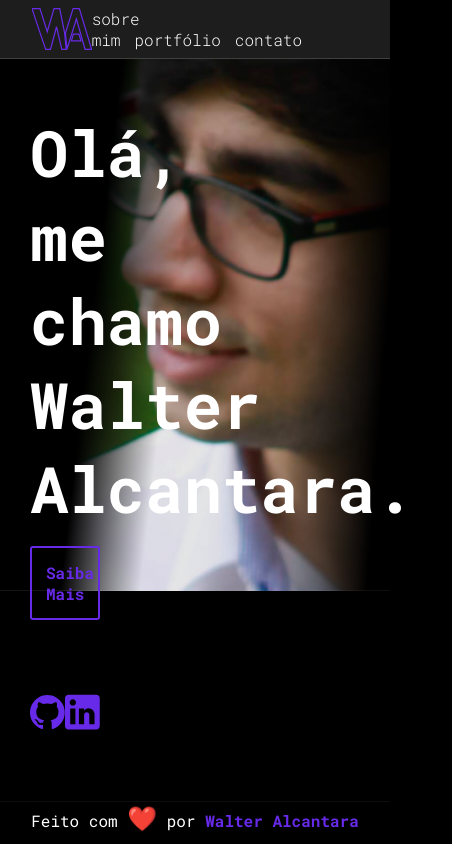
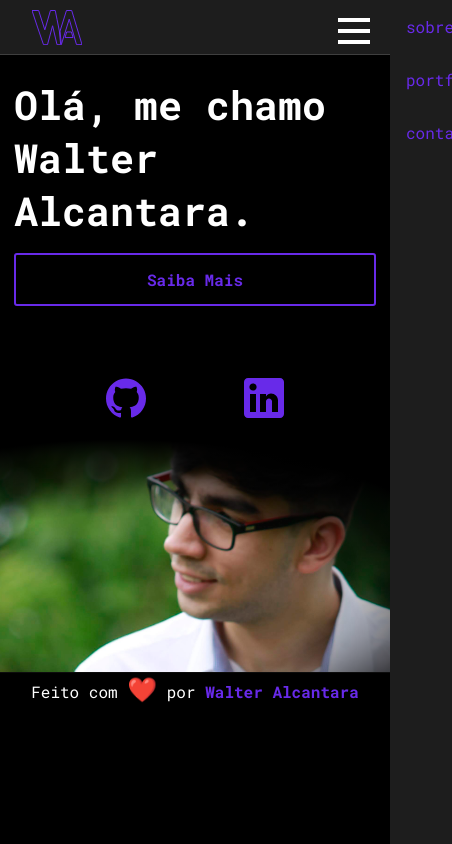
Before and after one commit to wmalcantara/wa-portfolio, a React (Create React App) app: page / in a window 390 px wide. Shown: the whole page, 452 px wide, since content can reach past the window. Built offline with nearby package versions, Linux system fonts and the light colour scheme.

Commit message:
Added mobile menu and responsive home page

```diff
--- a/src/App.js
+++ b/src/App.js
@@ -1,6 +1,6 @@
 import './global.css';
 
-import MenuBar from './components/MenuBar.js';
+import MenuBar from './components/Nav/MenuBar.js';
 import Footer from './components/Footer.js';
 
 import { BrowserRouter as Router, Routes, Route } from 'react-router-dom';
--- a/src/components/Footer.js
+++ b/src/components/Footer.js
@@ -2,14 +2,14 @@ import React from 'react';
 import styled from 'styled-components';
 
 const Footer = () => {
-  const FooterBar = styled.footer`
+  const Footer = styled.footer`
     background: var(--dark);
     color: var(--white);
     text-align: center;
     width: 100%;
 
     bottom: 10px;
-    position: fixed;
+    position: relative;
 
     border-top: 1px solid rgba(255, 255, 255, 0.05);
 
@@ -27,14 +27,14 @@ const Footer = () => {
     }
   `;
   return (
-    <FooterBar>
+    <Footer>
       <p>
         Feito com <span>❤️</span> por{' '}
         <a href="https://linkedin.com/in/walteralcantara" target="_blank">
           Walter Alcantara
         </a>
       </p>
-    </FooterBar>
+    </Footer>
   );
 };
 
--- a/src/components/MenuBar.js
+++ /dev/null
@@ -1,110 +0,0 @@
-import React from 'react';
-import { Link } from 'react-router-dom';
-import styled from 'styled-components';
-
-// import { ReactComponent as Logo } from '../assets/logo.svg';
-
-const HeaderBar = styled.nav`
-  background: var(--secondary-dark);
-  width: 100%;
-  padding: 0.5rem 2rem;
-
-  border-bottom: 1px solid rgba(255, 255, 255, 0.15);
-
-  position: relative;
-  z-index: 999;
-`;
-
-const NavBar = styled.nav`
-  display: flex;
-  justify-content: space-between;
-  align-items: center;
-
-  svg {
-    height: auto;
-    width: 60px;
-  }
-
-  //logo
-  & > a {
-    & path {
-      animation: animateLogo 6s ease infinite alternate;
-      stroke: var(--secondary);
-    }
-  }
-
-  //logo animation
-  @keyframes animateLogo {
-    0% {
-      stroke-width: 0.1;
-      stroke-dasharray: 1 100;
-      fill: transparent;
-    }
-    25% {
-      stroke-width: 0.5;
-      fill: transparent;
-      stroke-dasharray: 100 1;
-    }
-    60%,
-    100% {
-      stroke-width: 1;
-      stroke: var(--secondary);
-    }
-  }
-`;
-
-const NavLinks = styled.ul`
-  a {
-    text-decoration: none;
-    color: var(--white);
-    text-transform: lowercase;
-
-    font-weight: 300;
-
-    transition: 0.2s ease;
-
-    &:hover {
-      color: var(--secondary);
-    }
-  }
-
-  a + a {
-    margin-left: 0.875rem;
-  }
-`;
-
-const MenuBar = () => {
-  return (
-    <HeaderBar>
-      <NavBar>
-        <Link to="/">
-          {/* logo */}
-
-          <svg width="50" height="35" viewBox="0 0 50 35" fill="none">
-            <path
-              d="M39.3962 21.9631H34.6686L33.0928 27.5186H41.0522L39.3962 21.9631Z"
-              fill="none"
-            />
-            <path
-              d="M28.0449 21.0817L29.327 34.6233L37.2329 9.14262L44.4712 34.6233H50L39.6902 0.515503H34.4552L28.0449 21.0817Z"
-              fill="none"
-            />
-            <path
-              d="M6.65062 0.515503H0L5.47541 17.0486L11.5117 34.6767H15.4914L20.5929 15.7398L25.0168 34.6767H28.7125L27.3504 20.9481L25.0168 9.35629L23.2371 0.515503H18.4562L12.8205 19.8264L6.65062 0.515503Z"
-              fill="none"
-            />
-          </svg>
-        </Link>
-
-        <NavLinks>
-          <Link to="/sobremim">Sobre mim</Link>
-
-          <Link to="/portfolio">Portfólio</Link>
-          <Link to="/contato">Contato</Link>
-        </NavLinks>
-      </NavBar>
-    </HeaderBar>
-  );
-};
-
-export default MenuBar;
--- /dev/null
+++ b/src/components/Nav/Burger.js
@@ -0,0 +1,56 @@
+import React, { useState } from 'react';
+import styled from 'styled-components';
+import RightNav from './RightNav';
+
+const StyledBurger = styled.div`
+  width: 2rem;
+  height: 2rem;
+  position: fixed;
+  top: 15px;
+  right: 20px;
+  display: flex;
+  justify-content: space-around;
+  flex-flow: column nowrap;
+  z-index: 1;
+  display: none;
+
+  @media (max-width: 768px) {
+    display: flex;
+  }
+
+  div {
+    width: 2rem;
+    height: 0.25rem;
+    background-color: var(--white);
+    transform-origin: 1px;
+    transition: 0.3s ease;
+
+    &:nth-child(1) {
+      transform: ${({ open }) => (open ? 'rotate(45deg)' : 'rotate(0)')};
+    }
+    &:nth-child(2) {
+      opacity: ${({ open }) => (open ? 0 : 1)};
+    }
+    &:nth-child(3) {
+      transform: ${({ open }) => (open ? 'rotate(-45deg)' : 'rotate(0)')};
+    }
+  }
+`;
+
+const Burger = () => {
+  const [open, setOpen] = useState(false);
+
+  return (
+    <>
+      <StyledBurger open={open} onClick={() => setOpen(!open)}>
+        <div />
+        <div />
+        <div />
+      </StyledBurger>
+
+      <RightNav open={open} />
+    </>
+  );
+};
+
+export default Burger;
--- /dev/null
+++ b/src/components/Nav/MenuBar.js
@@ -0,0 +1,76 @@
+import React from 'react';
+import { Link } from 'react-router-dom';
+import styled from 'styled-components';
+import Burger from './Burger.js';
+
+import RightNav from './RightNav.js';
+
+const Nav = styled.nav`
+  width: 100%;
+  height: 55px;
+  background: var(--secondary-dark);
+
+  display: flex;
+  justify-content: space-between;
+  align-items: center;
+  padding: 1rem 2rem;
+
+  border-bottom: 1px solid rgba(255, 255, 255, 0.15);
+
+  position: fixed;
+  z-index: 999;
+
+  .logo {
+    path {
+      animation: animateLogo 6s ease infinite alternate;
+      stroke: var(--secondary);
+    }
+
+    @keyframes animateLogo {
+      0% {
+        stroke-width: 0.1;
+        stroke-dasharray: 1 100;
+        fill: transparent;
+      }
+      25% {
+        stroke-width: 0.5;
+        fill: transparent;
+        stroke-dasharray: 100 1;
+      }
+      60%,
+      100% {
+        stroke-width: 1;
+        stroke: var(--secondary);
+      }
+    }
+  }
+`;
+
+const MenuBar = () => {
+  return (
+    <Nav>
+      <div className="logo">
+        <Link to="/">
+          <svg width="50" height="35" viewBox="0 0 50 35" fill="none">
+            <path
+              d="M39.3962 21.9631H34.6686L33.0928 27.5186H41.0522L39.3962 21.9631Z"
+              fill="none"
+            />
+            <path
+              d="M28.0449 21.0817L29.327 34.6233L37.2329 9.14262L44.4712 34.6233H50L39.6902 0.515503H34.4552L28.0449 21.0817Z"
+              fill="none"
+            />
+            <path
+              d="M6.65062 0.515503H0L5.47541 17.0486L11.5117 34.6767H15.4914L20.5929 15.7398L25.0168 34.6767H28.7125L27.3504 20.9481L25.0168 9.35629L23.2371 0.515503H18.4562L12.8205 19.8264L6.65062 0.515503Z"
+              fill="none"
+            />
+          </svg>
+        </Link>
+      </div>
+
+      <Burger />
+    </Nav>
+  );
+};
+
+export default MenuBar;
--- /dev/null
+++ b/src/components/Nav/RightNav.js
@@ -0,0 +1,57 @@
+import React from 'react';
+import { Link } from 'react-router-dom';
+import styled from 'styled-components';
+
+import '../../global.css';
+
+const Ul = styled.ul`
+  list-style: none;
+  display: flex;
+  flex-flow: row nowrap;
+
+  li {
+    padding: 1rem;
+    text-transform: lowercase;
+
+    a {
+      text-decoration: none;
+      color: var(--secondary);
+      transition: 0.7s ease;
+    }
+
+    a:hover {
+      color: var(--white);
+      font-weight: 700;
+    }
+  }
+
+  @media (max-width: 768px) {
+    flex-flow: column nowrap;
+    background: var(--secondary-dark);
+    position: fixed;
+    transform: ${({ open }) => (open ? 'translateX(0)' : 'translateX(100%)')};
+    top: 0;
+    right: 0;
+    height: 100vh;
+    width: 200px;
+    transition: transform 0.3s ease-in-out;
+  }
+`;
+
+const RightNav = ({ open }) => {
+  return (
+    <Ul open={open}>
+      <li>
+        <Link to="/sobremim">Sobre mim</Link>
+      </li>
+      <li>
+        <Link to="/portfolio">Portfólio</Link>
+      </li>
+      <li>
+        <Link to="/contato">Contato</Link>
+      </li>
+    </Ul>
+  );
+};
+
+export default RightNav;
--- a/src/components/Routes/Contato.js
+++ b/src/components/Routes/Contato.js
@@ -3,6 +3,8 @@ import { TweenMax, Power3 } from 'gsap';
 
 import styled from 'styled-components';
 import { Helmet } from 'react-helmet';
+
+
 
 const Container = styled.div`
   background: var(--dark);
@@ -148,7 +150,7 @@ const Contato = () => {
 
         element.innerHTML = '';
         textArr.forEach((letter, i) => {
-          setTimeout(() => (element.innerHTML += letter), 75 * i);
+          setTimeout(() => (element.innerHTML += letter), 100 * i);
         });
       }
     }
--- a/src/components/Routes/Home.js
+++ b/src/components/Routes/Home.js
@@ -4,15 +4,19 @@ import { Link } from 'react-router-dom';
 import { Helmet } from 'react-helmet';
 
 import styled from 'styled-components';
+import '../../global.css';
 import Footer from '../Footer';
 
 const Container = styled.div`
   width: 100%;
   max-width: 1366px;
 
-  margin: 0 auto;
+  position: relative;
 
-  position: relative;
+  @media (max-width: 768px) {
+    display: flex;
+    flex-direction: column-reverse;
+  }
 `;
 
 const Background = styled.div`
@@ -38,6 +42,25 @@ const Background = styled.div`
   background-repeat: no-repeat;
   background-position: center;
   background-size: cover;
+
+  @media (max-width: 768px) {
+    top: auto;
+
+    display: block;
+
+    position: relative;
+    height: 250px;
+    width: 100%;
+
+    z-index: -1;
+
+    background-image: radial-gradient(
+        94% 63% at 31% 66%,
+        rgba(0, 0, 0, 0) 52.7%,
+        #000000 100%
+      ),
+      url(./assets/img/walter-background.png);
+  }
 `;
 
 const Hello = styled.div`
@@ -45,7 +68,9 @@ const Hello = styled.div`
   height: 100%;
 
   padding: 0.875rem;
-  margin: 1rem;
+  margin-top: 2rem;
+
+  position: fixed;
 
   //btnLearnMore
   & > a {
@@ -118,6 +143,19 @@ const Hello = styled.div`
       }
     } //type animation
   } //Typewriter
+
+  @media (max-width: 768px) {
+    position: relative;
+    margin-top: 4rem;
+    width: 100%;
+    h1 {
+      font-size: 2.5rem;
+    }
+
+    a {
+      justify-self: center;
+    }
+  }
 `;
 
 const SocialBox = styled.div`
@@ -197,7 +235,7 @@ const Home = () => {
       <Helmet>
         <title>Walter Alcantara | Inicio</title>
       </Helmet>
-      ;
+
       <Container>
         <Background
           ref={(element) => {
```
